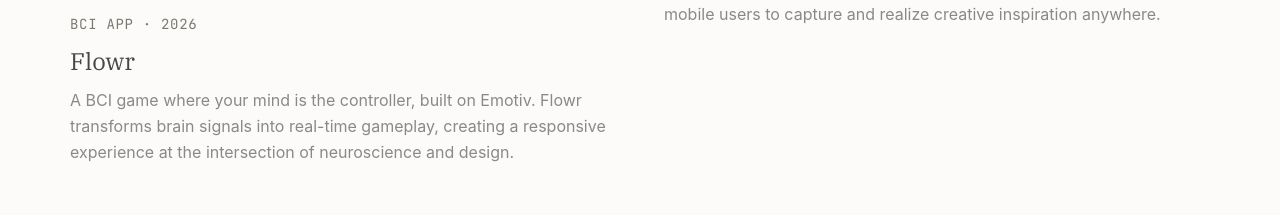
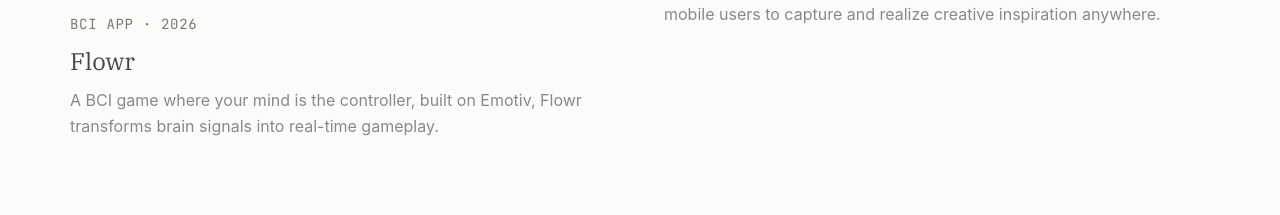
Before and after one commit to kayna-xyz/Portfolio-, a Next.js app: page / in a window 1280 px wide. Shown: the part 1497-1712 px from the top of the page. Built offline with nearby package versions, Linux system fonts and the light colour scheme.

Commit message:
Shorten Flowr description
Co-Authored-By: Claude Sonnet 4.6 <noreply@anthropic.com>

```diff
--- a/components/work-section.tsx
+++ b/components/work-section.tsx
@@ -112,7 +112,7 @@ const allProjects: ProjectCardProps[] = [
     image: "/flowr-cover.png",
     category: "BCI APP · 2026",
     title: "Flowr",
-    description: "A BCI game where your mind is the controller, built on Emotiv. Flowr transforms brain signals into real-time gameplay, creating a responsive experience at the intersection of neuroscience and design.",
+    description: "A BCI game where your mind is the controller, built on Emotiv, Flowr transforms brain signals into real-time gameplay.",
     tags: [],
     comingSoon: true,
   },
```
